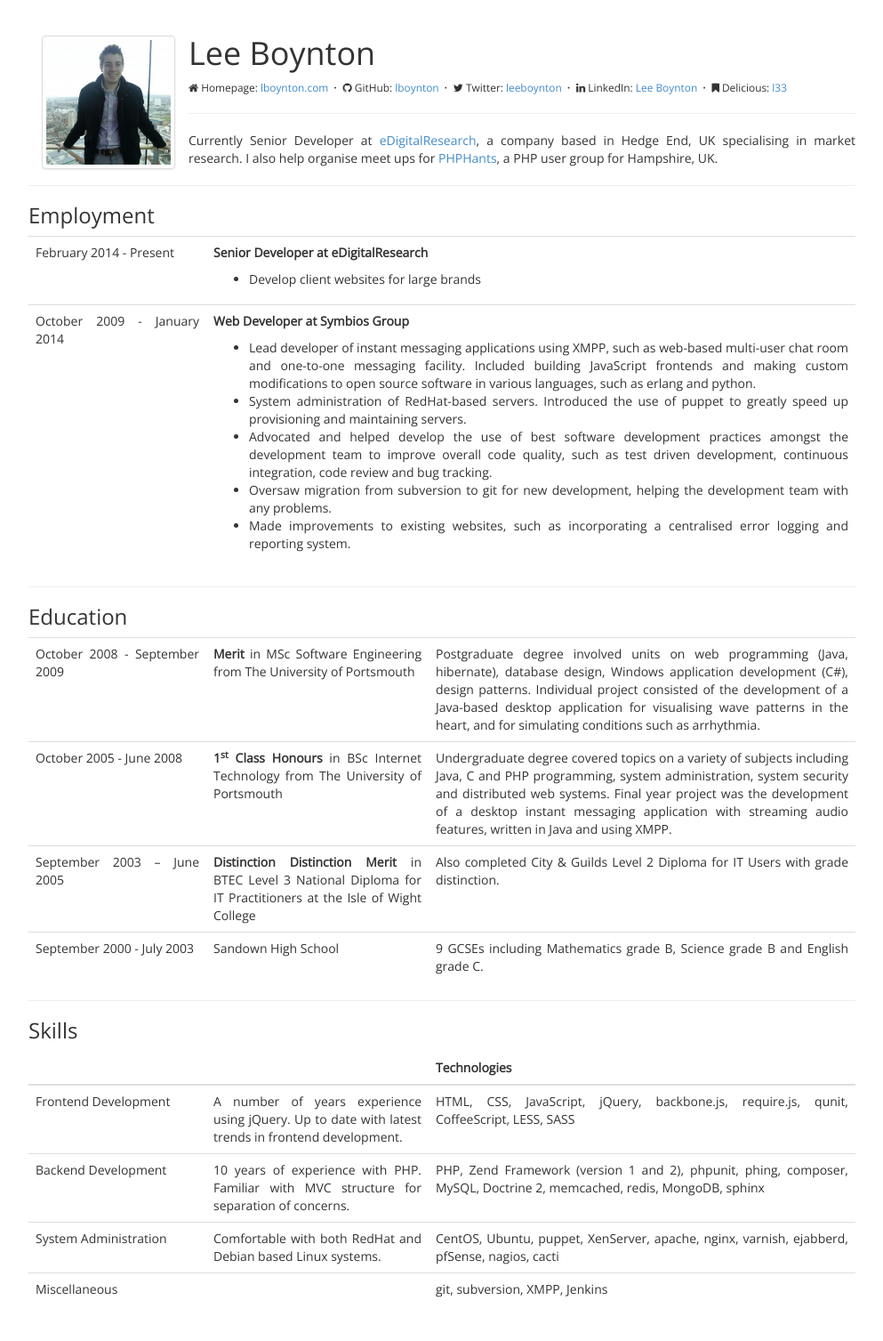
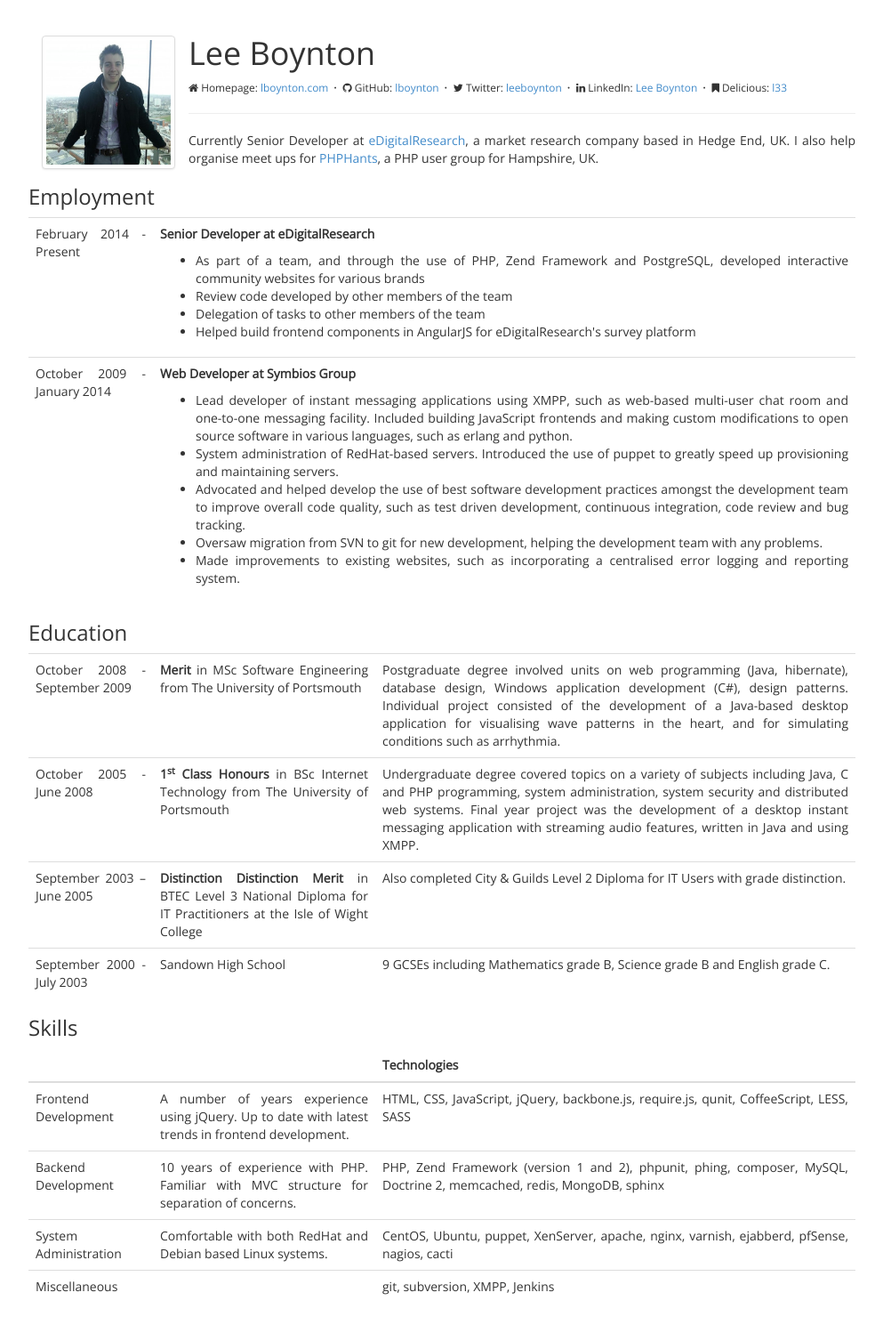
Before and after one commit to lboynton/cv, a PHP site: page / in a window 1280 px wide. Shown: the whole page at 89% size, without its empty margins (143-1136 px from the left). After the commit the page ends 1455 px from the top, so only its background shows below. Run offline with PHP 8.4, Linux system fonts and the light colour scheme.

Commit message:
Update eDigitalResearch job role

```diff
--- a/css/site.css
+++ b/css/site.css
@@ -19,7 +19,7 @@ table .top
 }
 table .left
 {
-    width: 200px;
+    width: 140px;
 }
 table .middle
 {
@@ -63,4 +63,8 @@ table .middle
     {
         display: block;
     }
+    table.table
+    {
+        margin-bottom: 10px;
+    }
 }
--- a/index.php
+++ b/index.php
@@ -34,10 +34,9 @@
 					<li><i class="fa fa-bookmark"></i> Delicious: <a href="http://www.delicious.com/l33">l33</a></li>
 		        </ul>
 		        <hr>
-				<p class="intro">Currently Senior Developer at <a href="http://http://www.edigitalresearch.com/">eDigitalResearch</a>, a company based in Hedge End, UK specialising in market research. I also help organise meet ups for <a href="http://www.phphants.co.uk/">PHPHants</a>, a PHP user group for Hampshire, UK.</p>
+				<p class="intro">Currently Senior Developer at <a href="http://http://www.edigitalresearch.com/">eDigitalResearch</a>, a market research company based in Hedge End, UK. I also help organise meet ups for <a href="http://www.phphants.co.uk/">PHPHants</a>, a PHP user group for Hampshire, UK.</p>
 			</div>
 			<div class="middle">
-				<hr>
 				<h3>Employment</h3>
 				<table class="table">
 					<tbody>
@@ -46,7 +45,10 @@
 							<td class="top">
 								<p><strong>Senior Developer at eDigitalResearch</strong></p>
 								<ul>
-									<li>Develop client websites for large brands</li>
+									<li>As part of a team, and through the use of PHP, Zend Framework and PostgreSQL, developed interactive community websites for various brands</li>
+									<li>Review code developed by other members of the team</li>
+									<li>Delegation of tasks to other members of the team</li>
+									<li>Helped build frontend components in AngularJS for eDigitalResearch's survey platform</li>
 								</ul>
 							</td>
 						</tr>
@@ -58,14 +60,13 @@
 									<li>Lead developer of instant messaging applications using XMPP, such as web-based multi-user chat room and one-to-one messaging facility. Included building JavaScript frontends and making custom modifications to open source software in various languages, such as erlang and python.</li>
 									<li>System administration of RedHat-based servers. Introduced the use of puppet to greatly speed up provisioning and maintaining servers.</li>
 									<li>Advocated and helped develop the use of best software development practices amongst the development team to improve overall code quality, such as test driven development, continuous integration, code review and bug tracking.</li>
-									<li>Oversaw migration from subversion to git for new development, helping the development team with any problems.</li>
+									<li>Oversaw migration from SVN to git for new development, helping the development team with any problems.</li>
 									<li>Made improvements to existing websites, such as incorporating a centralised error logging and reporting system.</li>
 								</ul>
 							</td>
 						</tr>
 					</tbody>
 				</table>
-				<hr>
 				<h3>Education</h3>
 				<table class="table">
 					<tbody>
@@ -91,7 +92,6 @@
 						</tr>
 					</tbody>
 				</table>
-				<hr>
 				<h3>Skills</h3>
 				<table class="table">
 					<thead>
```
